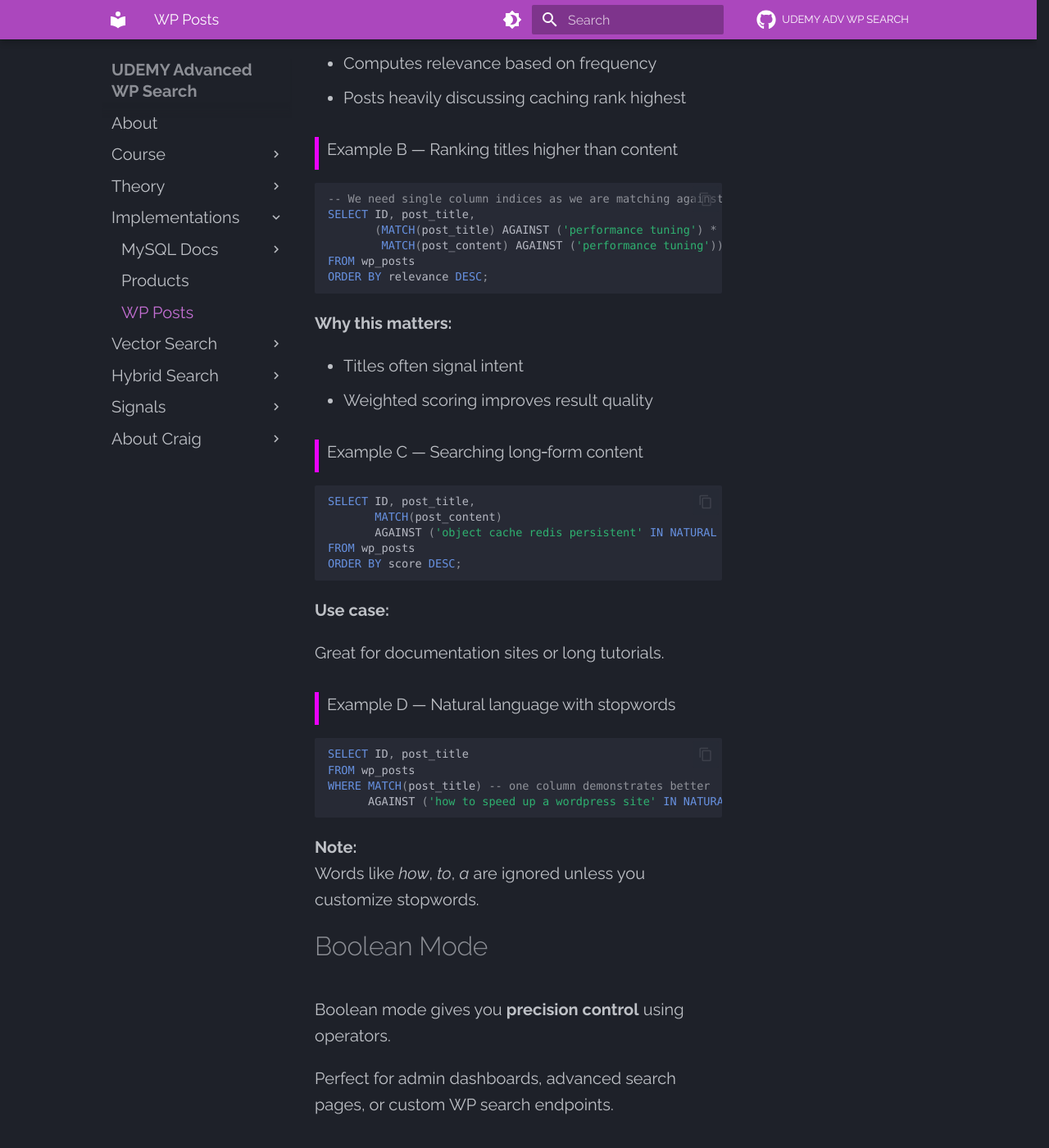
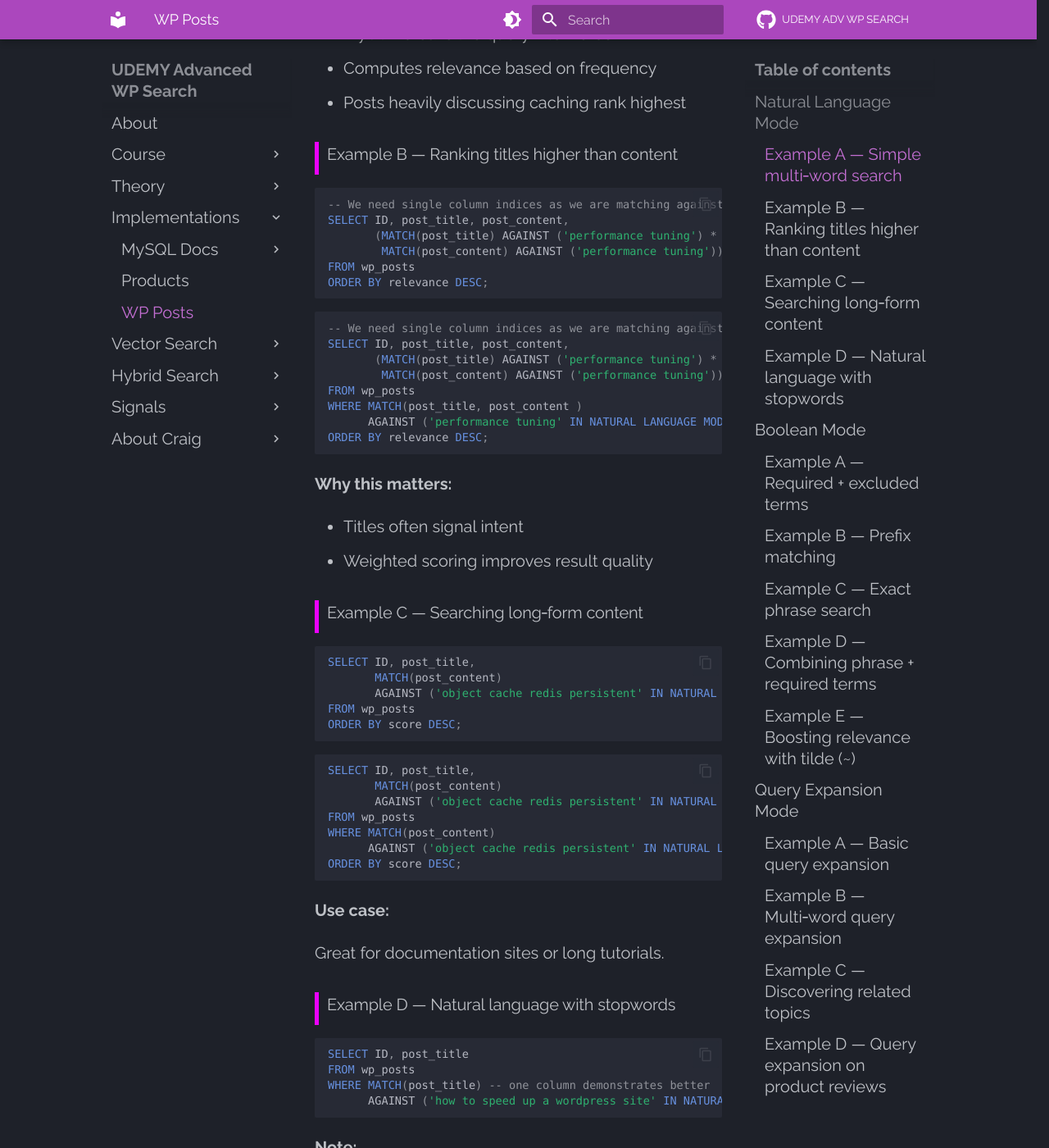
Before and after one commit to Python-Test-Engineer/udemy-advanced-wordpress-search, an MkDocs documentation site: the page built from docs/implementations/wp-fts-sql-examples.md, in a window 1280 px wide and 1400 px high, scrolled down 1852 px. Shown: the whole window at 82% size. Built offline with MkDocs 1.6.1 and Material for MkDocs 9.7.7, drawn with Linux system fonts in a browser that asks for light colours; some of the changed text lies outside the part shown.

Commit message:
recording edits

````diff
--- a/docs/implementations/wp-fts-sql-examples.md
+++ b/docs/implementations/wp-fts-sql-examples.md
@@ -42,6 +42,7 @@
 
 ```sql
 -- This requires a composite index on the two columns and not two single column indices.
+-- 'IN NATURAL LANGUAGE MODE' is the default and does not need to be added.
 SELECT ID, post_title,
        MATCH(post_title, post_content)
        AGAINST ('wordpress performance caching' IN NATURAL LANGUAGE MODE) AS score
@@ -61,10 +62,21 @@
 ### Example B — Ranking titles higher than content
 ```sql
 -- We need single column indices as we are matching against one column each time.
-SELECT ID, post_title,
+SELECT ID, post_title, post_content,
        (MATCH(post_title) AGAINST ('performance tuning') * 3 +
         MATCH(post_content) AGAINST ('performance tuning')) AS relevance
 FROM wp_posts
+ORDER BY relevance DESC;
+```
+
+```sql
+-- We need single column indices as we are matching against one column each time.
+SELECT ID, post_title, post_content,
+       (MATCH(post_title) AGAINST ('performance tuning') * 3 +
+        MATCH(post_content) AGAINST ('performance tuning')) AS relevance
+FROM wp_posts
+WHERE MATCH(post_title, post_content )
+      AGAINST ('performance tuning' IN NATURAL LANGUAGE MODE) > 3
 ORDER BY relevance DESC;
 ```
 
@@ -84,6 +96,16 @@
 ORDER BY score DESC;
 ```
 
+```sql
+SELECT ID, post_title,
+       MATCH(post_content)
+       AGAINST ('object cache redis persistent' IN NATURAL LANGUAGE MODE) AS score
+FROM wp_posts
+WHERE MATCH(post_content)
+      AGAINST ('object cache redis persistent' IN NATURAL LANGUAGE MODE) > 3
+ORDER BY score DESC;
+```
+
 **Use case:**
 
 Great for documentation sites or long tutorials.
@@ -185,7 +207,7 @@
 - “cache” is required
 - “redis” is optional but increases relevance
 
-# Query Expansion Mode
+## Query Expansion Mode
 
 Query expansion is MySQL’s “find related topics” mode.
 
````
Also changed, not shown: other parts of docs/implementations/wp-fts-sql-examples.md (+6 -6 lines), site/implementations/wp-fts-sql-examples/index.html, site/search/search_index.json, 1 other file.
